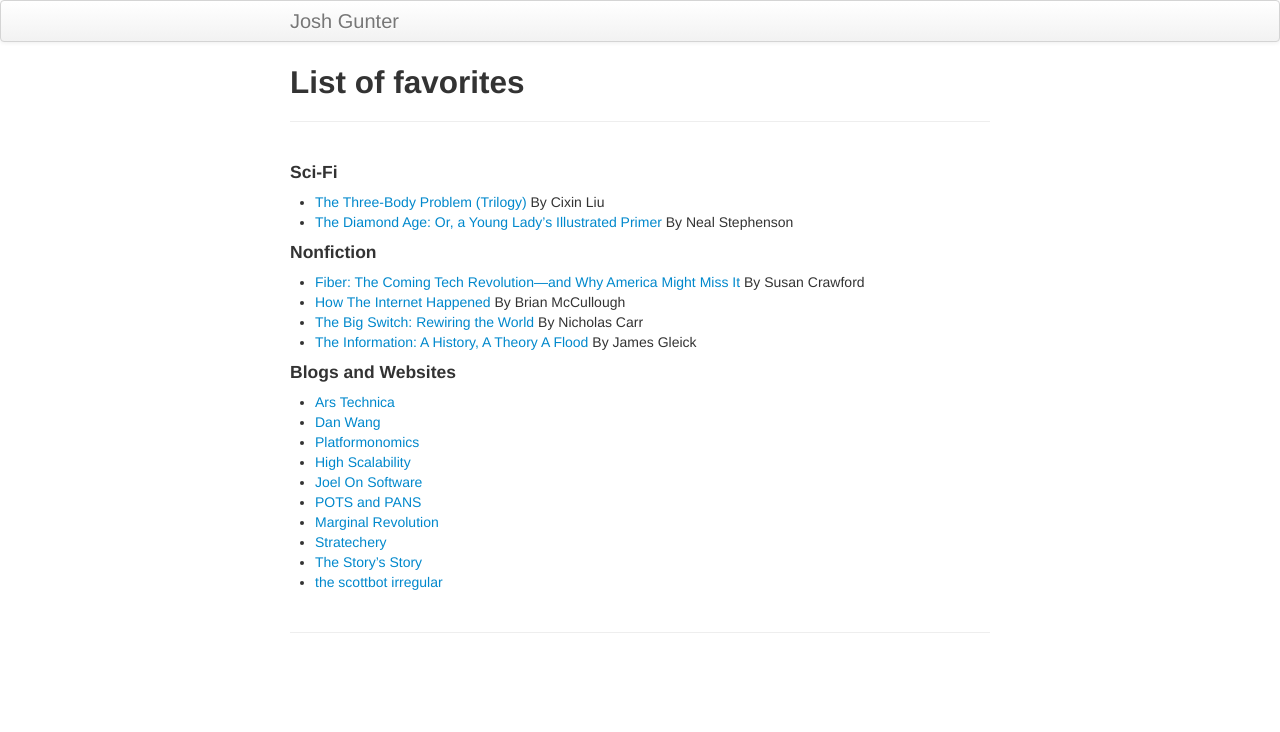
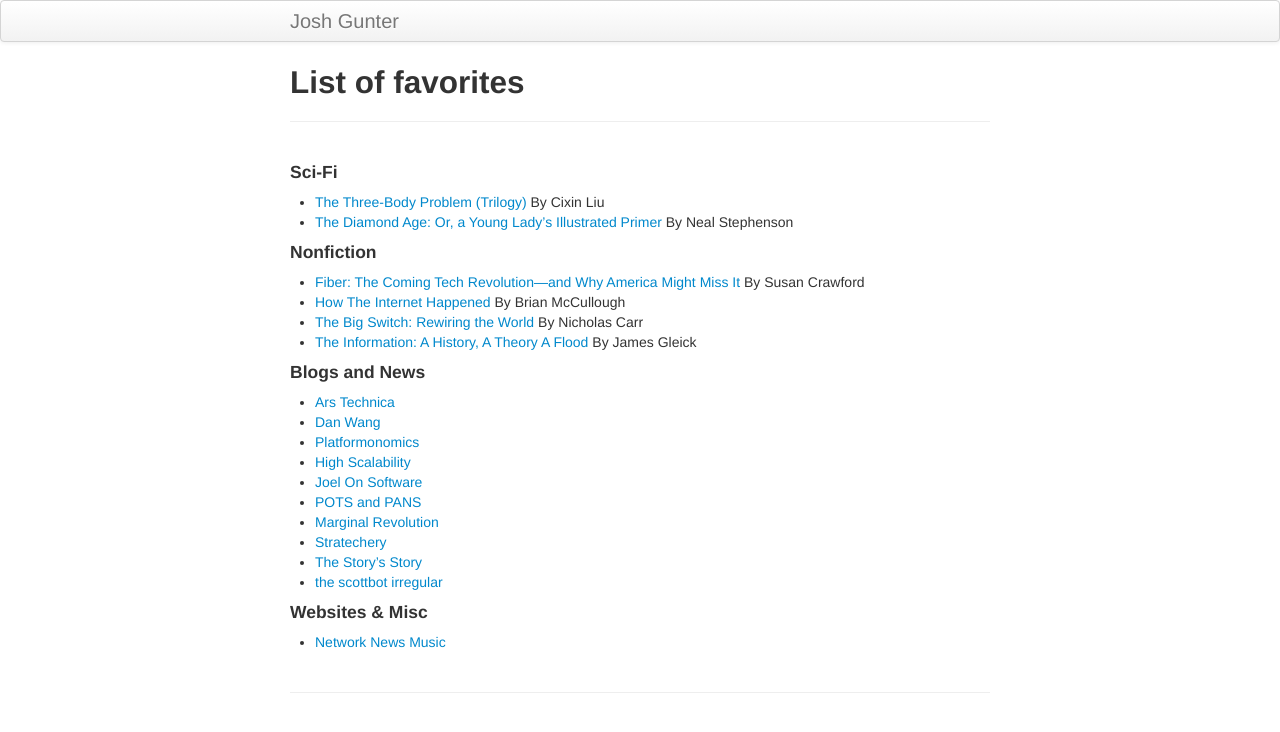
Before and after one commit to joshgunter/gunter_website, a Jekyll site: the page built from index.md, in a window 1280 px wide. Shown: the top 732 px of the page. Built offline with Jekyll 4.4.1, drawn with Linux system fonts in a browser that asks for light colours.

Commit message:
Update index.md

```diff
--- a/index.md
+++ b/index.md
@@ -14,7 +14,7 @@ description: Some lists of things I find interesting.
 - [The Big Switch: Rewiring the World](pages/big-switch.html) By Nicholas Carr
 - [The Information: A History, A Theory A Flood](pages/the-information.html) By James Gleick
 
-#### Blogs and Websites
+#### Blogs and News
 - [Ars Technica](https://arstechnica.com/)
 - [Dan Wang](https://danwang.co/)
 - [Platformonomics](http://www.platformonomics.com/)
@@ -25,3 +25,6 @@ description: Some lists of things I find interesting.
 - [Stratechery](https://stratechery.com/)
 - [The Story's Story](https://jakeseliger.com/)
 - [the scottbot irregular](https://scottbot.net/)
+
+#### Websites & Misc
+- [Network News Music](https://www.networknewsmusic.com/)
```
